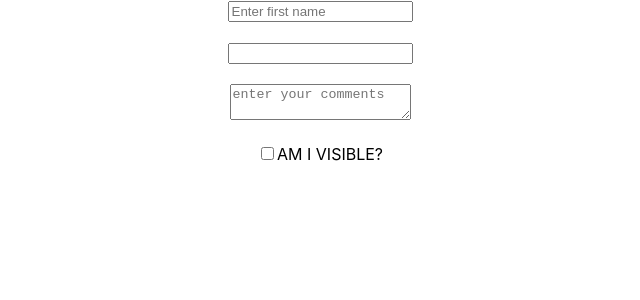
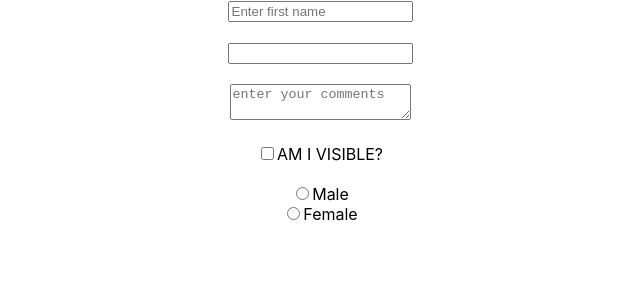
Before and after one commit to Shivani2810/FormsUsingReact, a React (Create React App) app: page / in a window 1280 px wide. Shown: the top 300 px of the page, without its empty margins (320-960 px from the left). Built offline with nearby package versions, Linux system fonts and the light colour scheme.

Commit message:
Implement gender selection using controlled radio buttons with shared name attribute, dynamic checked state, and React state synchronization via useState

```diff
--- a/src/App.js
+++ b/src/App.js
@@ -57,7 +57,8 @@ const [formData, setFormData] = useState({
   firstName: "",
   lastName: "",
   comments:"",
-  checkk:false
+  checkk:false,
+  gender:""
 });
 
 // console.log(formData.firstName);
@@ -117,6 +118,34 @@ return (
       </input>
     <label htmlFor='checkk'>AM I VISIBLE?</label>
 
+    <br/>
+    <br/>
+
+    {/* Radio 1 */}
+          <input
+            type="radio"
+            id="male"
+            name="gender"
+            value="male"
+            checked={formData.gender === "male"}
+            onChange={changeHandler}
+            required
+          />
+          <label htmlFor="male">Male</label>
+
+          <br />
+
+          {/* Radio 2 */}
+          <input
+            type="radio"
+            id="female"
+            name="gender"
+            value="female"
+            checked={formData.gender === "female"}
+            onChange={changeHandler}
+          />
+          <label htmlFor="female">Female</label>
+
 
 
 
```
